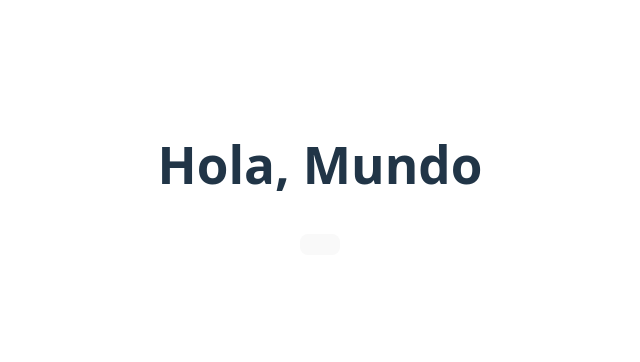
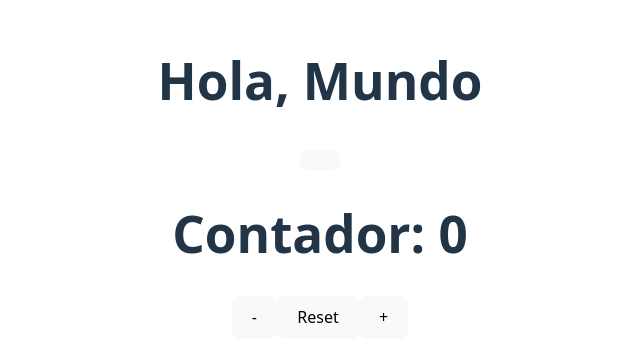
Before and after one commit to itsjp10/react-learn, a React (Vite) app in the folder hola-mundo/: page / in a window 1280 px wide. Shown: the part 222-584 px from the top of the page, without its empty margins (320-960 px from the left). Built offline with nearby package versions, Linux system fonts and the light colour scheme.

Commit message:
Hola mundo + counter

```diff
--- a/hola-mundo/src/App.jsx
+++ b/hola-mundo/src/App.jsx
@@ -1,18 +1,27 @@
 import './App.css'
 import Hola from './Hola.jsx'
+import Counter from './Counter.jsx'
 import { useState } from 'react'
 
 function App() {
   const [person, setPerson] = useState("Mundo")
+  const [count, setCount] = useState(0);
 
-  const handleClick = () =>{
+  const changeName = () =>{
     setPerson(person == "Mundo" ? "Jean" : "Mundo");
   }
 
   return (
     <>
+      {/*primer proyecto*/}
       <Hola person={person}></Hola>
-      <button onClick={handleClick}></button>
+      <button onClick={changeName}></button>
+
+      {/*contador*/}
+      <Counter count={count}></Counter>
+      <button onClick={() => setCount(count-1)}>-</button>
+      <button onClick={()=> setCount(0)}>Reset</button>
+      <button onClick={()=> setCount(count+1)}>+</button>
     </>
   )
 }
--- /dev/null
+++ b/hola-mundo/src/Counter.jsx
@@ -0,0 +1,8 @@
+import { Children } from "react";
+
+function Counter({ count }){
+    return(
+        <h1>Contador: {count}</h1>
+    )
+}
+export default Counter;
```
